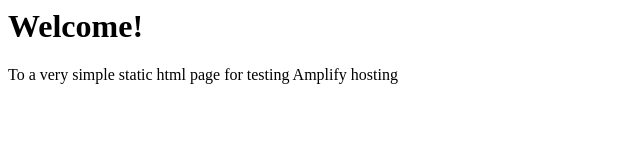
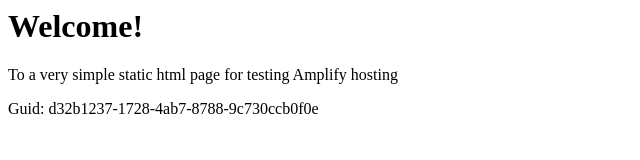
Before and after one commit to aws-aemilia-pdx/Github-PR-Commit-Integration-Test-DoNotTouch-Gith-P5X5MO5I-v1-beta-us-west-2, a website: page src/index.html in a window 1280 px wide. Shown: the whole page, without its empty margins (0-640 px from the left). Drawn offline with Linux system fonts and the light colour scheme.

Commit message:
commit from integ tests

```diff
--- a/src/index.html
+++ b/src/index.html
@@ -1,3 +1,5 @@
+
+
 <html lang="en">
 
 <head>
@@ -10,6 +12,6 @@
 <body>
     <h1>Welcome!</h1>
     <p>To a very simple static html page for testing Amplify hosting</p>
-</body>
+    <p>Guid: d32b1237-1728-4ab7-8788-9c730ccb0f0e</p></body>
 
 </html>
```
